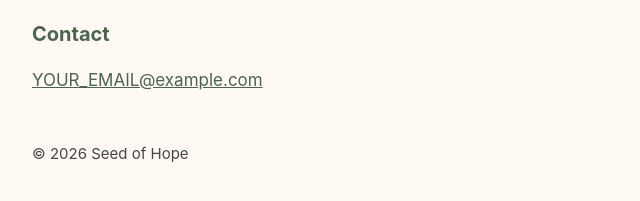
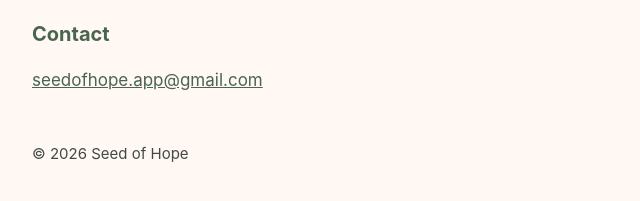
Before and after one commit to hauhc93/seedofhope, a plain HTML site: page privacy.html in a window 1280 px wide. Shown: the part 1645-1846 px from the top of the page, 288-928 px from the left. Drawn offline with Linux system fonts and the light colour scheme.

Commit message:
Add files via upload

```diff
--- a/privacy.html
+++ b/privacy.html
@@ -39,4 +39,4 @@ a{color:var(--moss)}ul{padding-left:22px}
 <h2>Changes</h2>
 <p>If this policy changes (for example, if cloud sync or AI features are added), we will update this page and ask for your consent in the app before any data leaves your device.</p>
 <h2>Contact</h2>
-<p><a href="mailto:YOUR_EMAIL@example.com">YOUR_EMAIL@example.com</a></p><p class="muted" style="margin-top:48px">© 2026 Seed of Hope</p></main></body></html>
+<p><a href="mailto:seedofhope.app@gmail.com">seedofhope.app@gmail.com</a></p><p class="muted" style="margin-top:48px">© 2026 Seed of Hope</p></main></body></html>
```
Also changed, not shown: support.html (+1 -1 lines).
